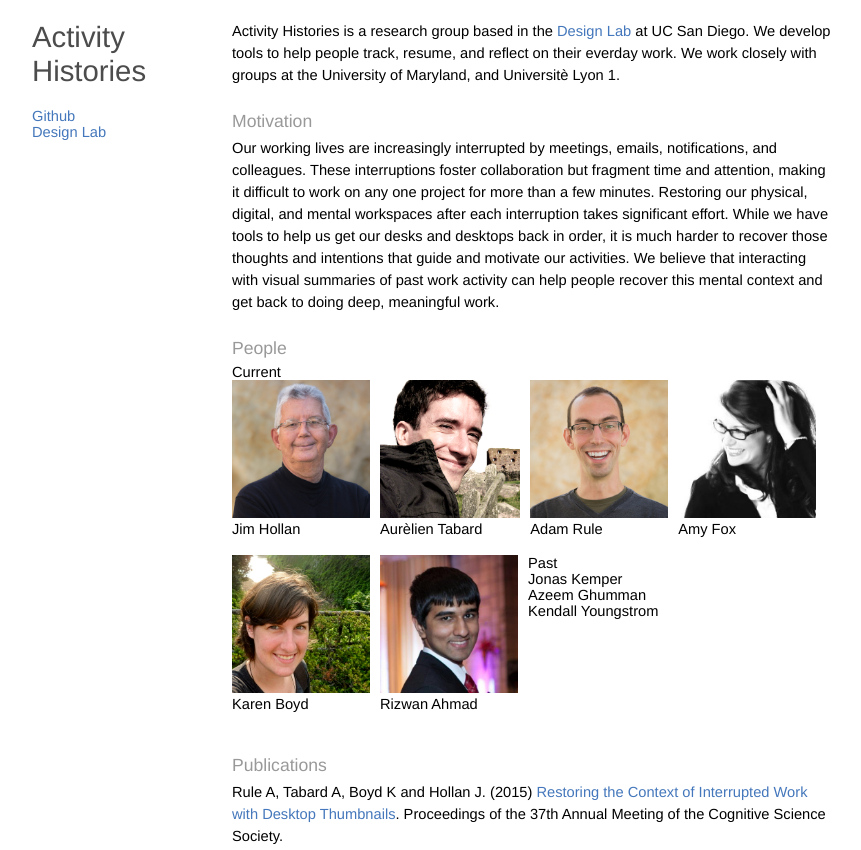
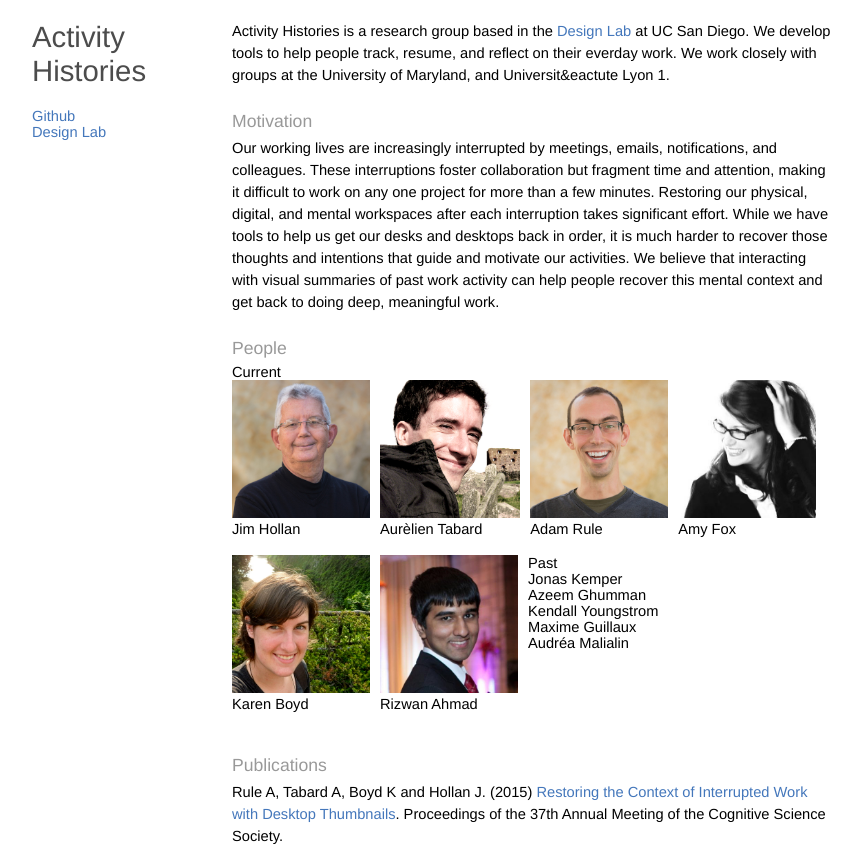
Before and after one commit to activityhistory/activityhistory.github.io, a plain HTML site: page index.html in a window 1280 px wide. Shown: the top 850 px of the page, without its empty margins (208-1069 px from the left). Drawn offline with Linux system fonts and the light colour scheme.

Commit message:
added Maxime and Audréa in past members

```diff
--- a/index.html
+++ b/index.html
@@ -20,7 +20,7 @@
         </div>
         <div class="right_col">
 
-            <p>Activity Histories is a research group based in the <a href="http://dlab.ucsd.edu/">Design Lab</a> at UC San Diego. We develop tools to help people track, resume, and reflect on their everday work. We work closely with groups at the University of Maryland, and Universit&egrave Lyon 1.</p>
+            <p>Activity Histories is a research group based in the <a href="http://dlab.ucsd.edu/">Design Lab</a> at UC San Diego. We develop tools to help people track, resume, and reflect on their everday work. We work closely with groups at the University of Maryland, and Universit&eactute Lyon 1.</p>
 
             <h2>Motivation</h2>
             <p>Our working lives are increasingly interrupted by meetings, emails, notifications, and colleagues. These interruptions foster collaboration but fragment time and attention, making it difficult to work on any one project for more than a few minutes. Restoring our physical, digital, and mental workspaces after each interruption takes significant effort. While we have tools to help us get our desks and desktops back in order, it is much harder to recover those thoughts and intentions that guide and motivate our activities. We believe that interacting with visual summaries of past work activity can help people recover this mental context and get back to doing deep, meaningful work.</p>
@@ -59,6 +59,10 @@
                     Azeem Ghumman
                     <br />
                     Kendall Youngstrom
+                    <br />
+                    Maxime Guillaux
+                    <br />
+                    Audréa Malialin
                 </div>
 
             </div>
```
